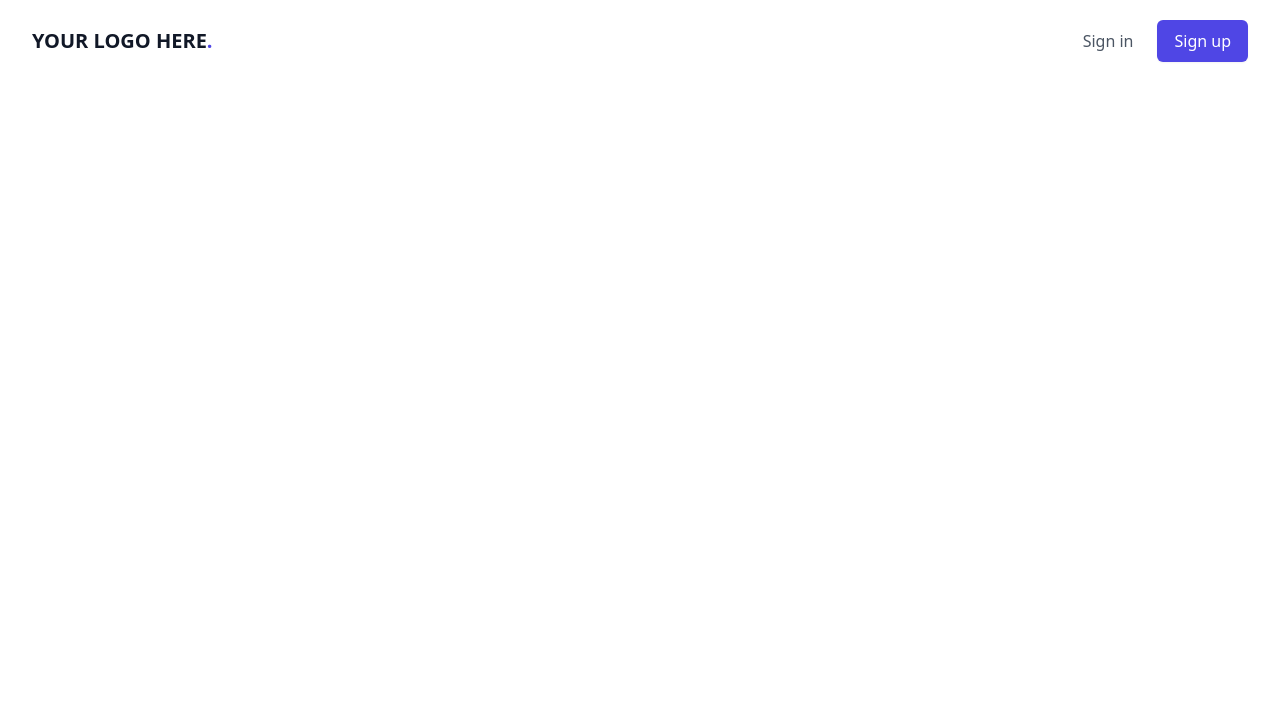
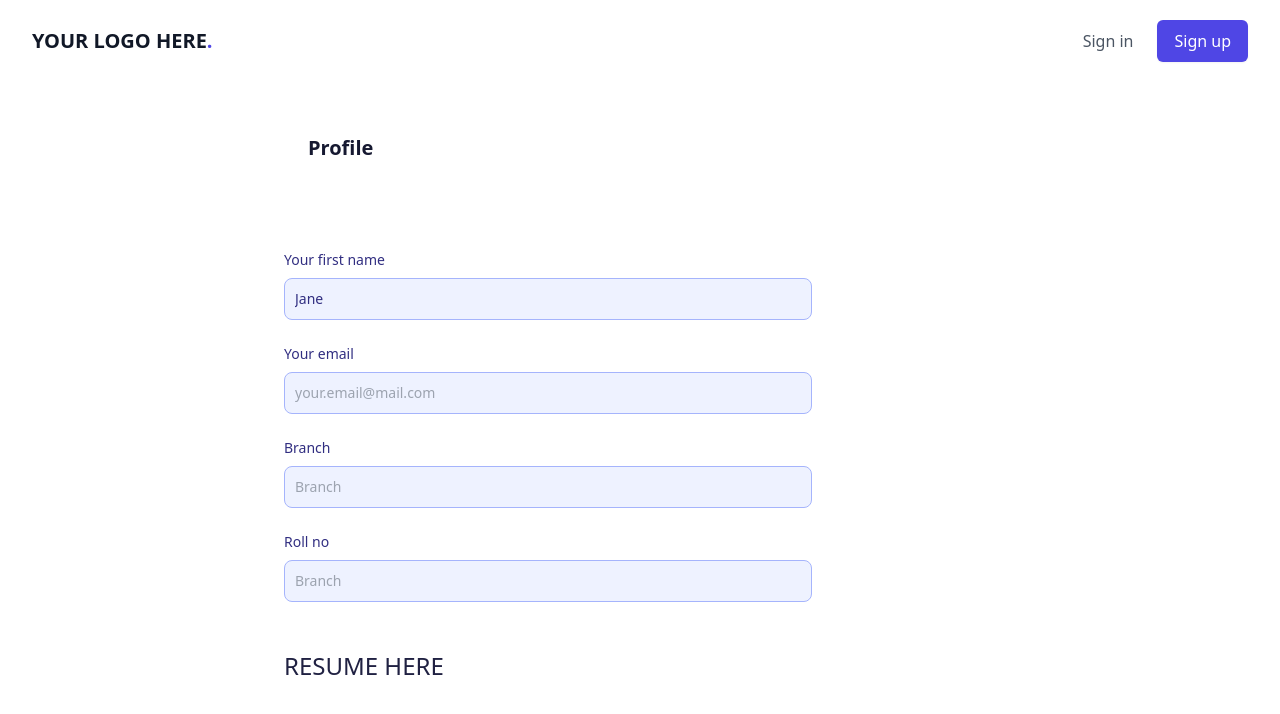
Before and after one commit to AdityaShah7867/Placement-Management-System, a React (Create React App) app in the folder frontend/: page /profile in a window 1280 px wide. Shown: the top 714 px of the page. Built offline with nearby package versions, Linux system fonts and the light colour scheme.

Commit message:
added profile page

```diff
--- a/frontend/src/App.js
+++ b/frontend/src/App.js
@@ -10,7 +10,7 @@ import Home from "./Pages/Home/Home";
 import Admin from "./Pages/Admin/Admin";
 import StudentDetail from "./Pages/Admin/StudentDetail";
 import Private from "./Components/Private/Private";
-
+import Profile from "./Pages/Profile/Profile";
 const App = () => {
   return (
     <>
@@ -24,6 +24,7 @@ const App = () => {
 
             <Route path="/login" element={<Login />} />
             <Route path="/register" element={<Register />} />
+            <Route path="/profile" element={<Profile />} />
 
             {/* PRIVATE ROUTES BELOW THIS */}
             <Route path="/" element={<Private />}>
--- /dev/null
+++ b/frontend/src/Pages/Profile/Profile.jsx
@@ -0,0 +1,50 @@
+import React from 'react'
+
+const Profile = () => {
+  return (
+    <div>
+  <div className="bg-white w-full flex justify-center items-center flex-col gap-5 px-3 md:px-16 lg:px-28 md:flex-row text-[#161931]">
+
+    <main className="w-full min-h-screen py-1 md:w-2/3 lg:w-3/4">
+      <div className="p-2 md:p-4">
+        <div className="w-full px-6 pb-8 mt-8 sm:max-w-xl sm:rounded-lg">
+          <h2 className="pl-6 text-2xl font-bold sm:text-xl">Profile</h2>
+          <div className="grid max-w-2xl mx-auto mt-8">
+
+            <div className="items-center mt-8 sm:mt-14 text-[#202142]">
+              <div className="flex flex-col items-center w-full mb-2 space-x-0 space-y-2 sm:flex-row sm:space-x-4 sm:space-y-0 sm:mb-6">
+                <div className="w-full">
+                  <label htmlFor="first_name" className="block mb-2 text-sm font-medium text-indigo-900 ">Your
+                    first name</label>
+                  <input type="text" id="first_name" className="bg-indigo-50 border border-indigo-300 text-indigo-900 text-sm rounded-lg focus:ring-indigo-500 focus:border-indigo-500 block w-full p-2.5 " placeholder="Your first name" defaultValue="Jane" required />
+                </div>
+
+              </div>
+              <div className="mb-2 sm:mb-6">
+                <label htmlFor="email" className="block mb-2 text-sm font-medium text-indigo-900 ">Your
+                  email</label>
+                <input type="email" id="email" className="bg-indigo-50 border border-indigo-300 text-indigo-900 text-sm rounded-lg focus:ring-indigo-500 focus:border-indigo-500 block w-full p-2.5 " placeholder="your.email@mail.com" required />
+              </div>
+              <div className="mb-2 sm:mb-6">
+                <label htmlFor="profession" className="block mb-2 text-sm font-medium text-indigo-900 ">Branch</label>
+                <input type="text" id="profession" className="bg-indigo-50 border border-indigo-300 text-indigo-900 text-sm rounded-lg focus:ring-indigo-500 focus:border-indigo-500 block w-full p-2.5 " placeholder="Branch" required />
+              </div>
+              <div className="mb-2 sm:mb-6">
+                <label htmlFor="profession" className="block mb-2 text-sm font-medium text-indigo-900 ">Roll no</label>
+                <input type="text" id="profession" className="bg-indigo-50 border border-indigo-300 text-indigo-900 text-sm rounded-lg focus:ring-indigo-500 focus:border-indigo-500 block w-full p-2.5 " placeholder="Branch" required />
+              </div>
+
+             <h1 className='text-2xl mt-12'>RESUME HERE</h1>
+
+            </div>
+          </div>
+        </div>
+      </div>
+    </main>
+  </div>
+</div>
+
+  )
+}
+
+export default Profile
```
Also changed, not shown: 1 other file (tests, documents, lock files or other folders).
